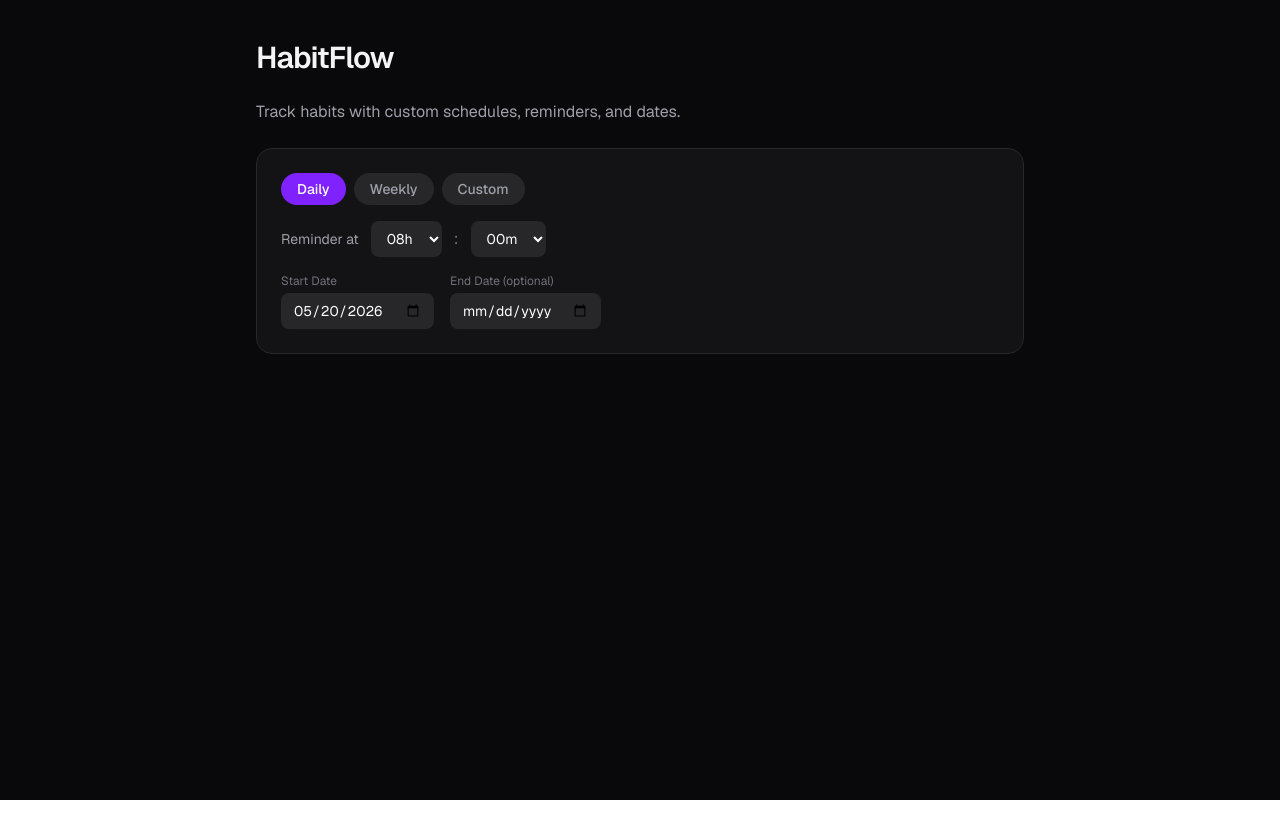
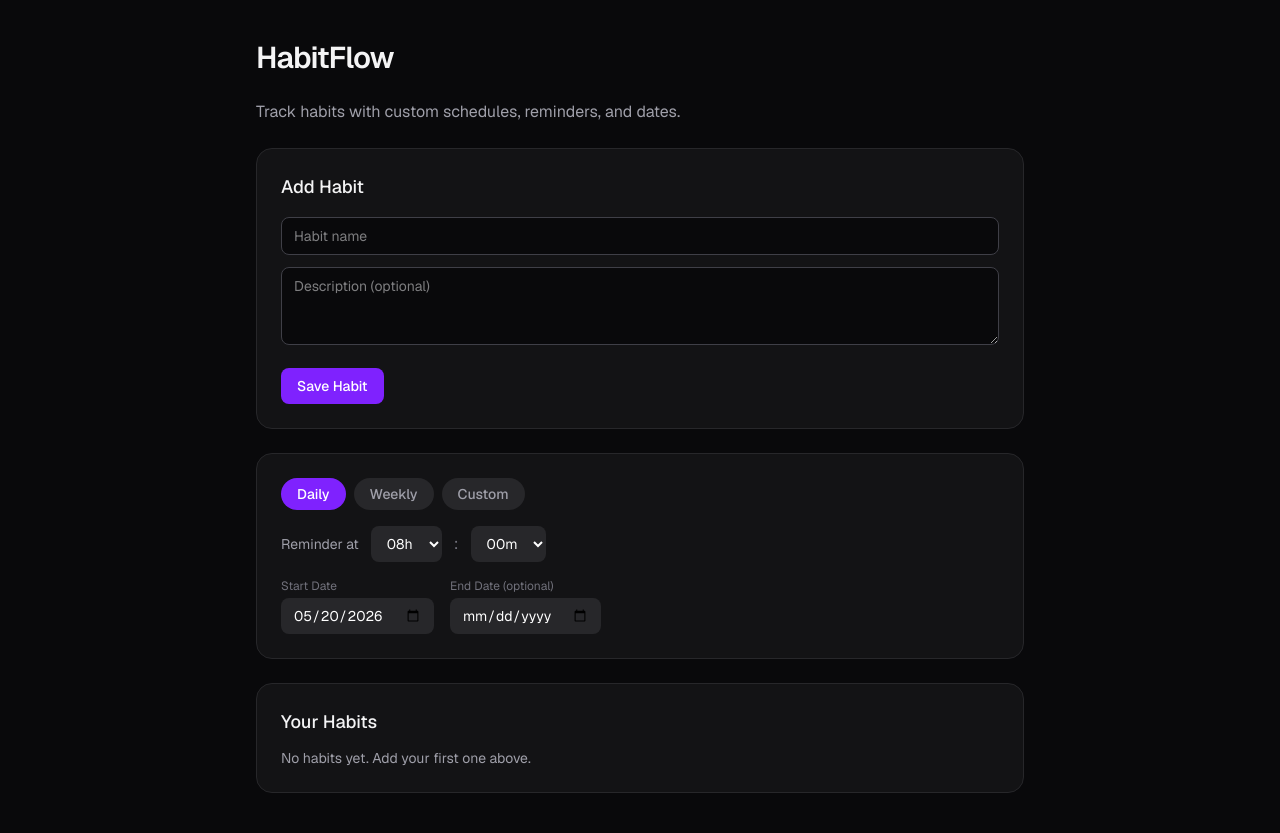
Before and after one commit to ArunimaAgrawal/habit-tracker, a Next.js app: page / in a window 1280 px wide. Before the commit the page ends 800 px from the top, so only its background shows below. Built offline with nearby package versions, Linux system fonts and the light colour scheme.

Commit message:
multiple habits

```diff
--- a/src/app/page.tsx
+++ b/src/app/page.tsx
@@ -1,17 +1,39 @@
 "use client";
 
 import HabitScheduler from "@/components/HabitScheduler";
+import { useHabitStore } from "@/store/habitStore";
 import { HabitSchedule } from "@/types/habit";
 import { format } from "date-fns";
 import { useState } from "react";
 
 export default function Home() {
+  const habits = useHabitStore((state) => state.habits);
+  const addHabit = useHabitStore((state) => state.addHabit);
+
+  const [habitName, setHabitName] = useState("");
+  const [habitDescription, setHabitDescription] = useState("");
   const [schedule, setSchedule] = useState<HabitSchedule>({
     frequency: "daily",
     days: [],
     reminderTime: { hour: 8, minute: 0 },
     startDate: format(new Date(), "yyyy-MM-dd"),
   });
+
+  const handleAddHabit = () => {
+    const trimmedName = habitName.trim();
+    if (!trimmedName) return;
+
+    addHabit({
+      name: trimmedName,
+      description: habitDescription.trim() || undefined,
+      icon: "target",
+      color: "#7c3aed",
+      schedule,
+    });
+
+    setHabitName("");
+    setHabitDescription("");
+  };
 
   return (
     <main className="min-h-screen bg-zinc-950 text-zinc-100 p-6 md:p-10">
@@ -20,8 +42,47 @@ export default function Home() {
         <p className="text-zinc-400">
           Track habits with custom schedules, reminders, and dates.
         </p>
+        <div className="rounded-2xl border border-zinc-800 bg-zinc-900/70 p-5 md:p-6 space-y-4">
+          <h2 className="text-lg font-medium">Add Habit</h2>
+          <div className="space-y-3">
+            <input
+              value={habitName}
+              onChange={(e) => setHabitName(e.target.value)}
+              placeholder="Habit name"
+              className="w-full rounded-lg border border-zinc-700 bg-zinc-950 px-3 py-2 text-sm text-zinc-100 outline-none focus:border-violet-500"
+            />
+            <textarea
+              value={habitDescription}
+              onChange={(e) => setHabitDescription(e.target.value)}
+              placeholder="Description (optional)"
+              rows={3}
+              className="w-full rounded-lg border border-zinc-700 bg-zinc-950 px-3 py-2 text-sm text-zinc-100 outline-none focus:border-violet-500"
+            />
+          </div>
+          <button
+            onClick={handleAddHabit}
+            className="rounded-lg bg-violet-600 px-4 py-2 text-sm font-medium text-white hover:bg-violet-500"
+          >
+            Save Habit
+          </button>
+        </div>
         <div className="rounded-2xl border border-zinc-800 bg-zinc-900/70 p-5 md:p-6">
           <HabitScheduler schedule={schedule} onChange={setSchedule} />
+        </div>
+        <div className="rounded-2xl border border-zinc-800 bg-zinc-900/70 p-5 md:p-6 space-y-3">
+          <h2 className="text-lg font-medium">Your Habits</h2>
+          {habits.length === 0 ? (
+            <p className="text-sm text-zinc-400">No habits yet. Add your first one above.</p>
+          ) : (
+            habits.map((habit) => (
+              <article key={habit.id} className="rounded-xl border border-zinc-800 bg-zinc-950 p-4">
+                <h3 className="text-base font-semibold">{habit.name}</h3>
+                {habit.description ? (
+                  <p className="mt-1 text-sm text-zinc-400">{habit.description}</p>
+                ) : null}
+              </article>
+            ))
+          )}
         </div>
       </section>
     </main>
```
